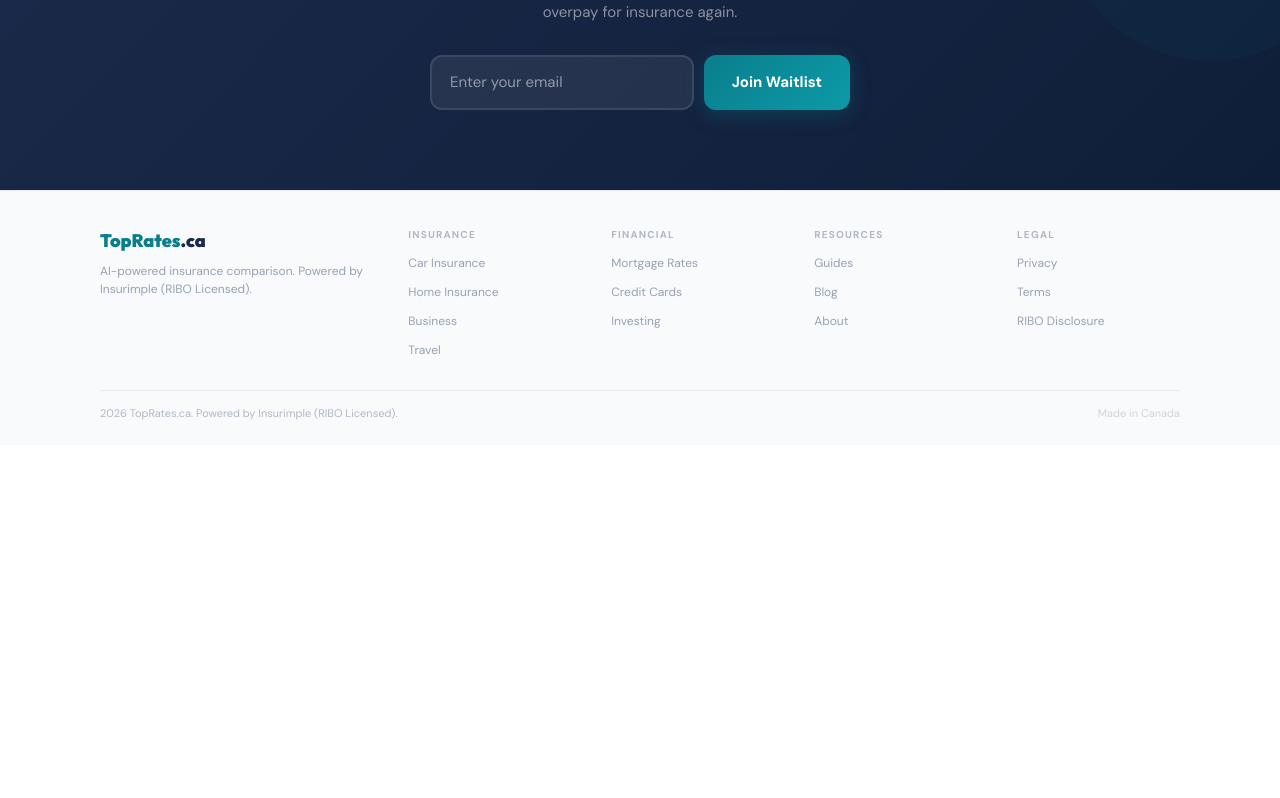
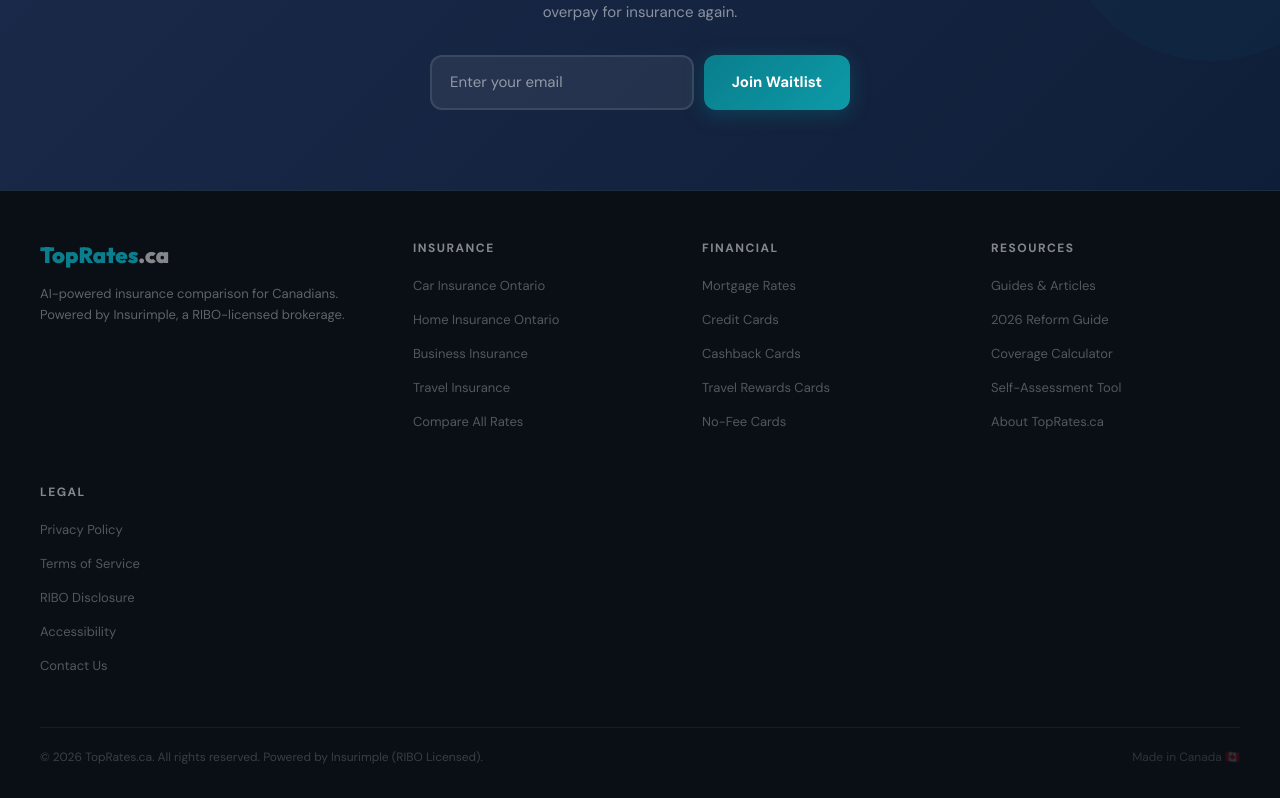
Before and after one commit to KhoslaGA/Toprates, a Next.js app: page / in a window 1280 px wide. Shown: the part 4130-4928 px from the top of the page. Before the commit the page ends 4575 px from the top, so only its background shows below. Built offline with nearby package versions, Linux system fonts and the light colour scheme.

Commit message:
footer port
4-column dark footer matching the mockup. links point at real app routes where they exist, /blog as placeholder for the resources that don't have their own page yet.

```diff
--- a/src/components/layout/Footer.tsx
+++ b/src/components/layout/Footer.tsx
@@ -1,329 +1,143 @@
-'use client'
+'use client';
 
-import Link from 'next/link'
+import Link from 'next/link';
 
-const TEAL = '#0A7E8C'
-const NAVY = '#1B2A4A'
+/**
+ * Footer — ported from design/mockups/toprates-homepage.jsx (lines 941-975)
+ */
+const columns: { title: string; links: { label: string; href: string }[] }[] = [
+  {
+    title: 'Insurance',
+    links: [
+      { label: 'Car Insurance Ontario', href: '/auto-insurance' },
+      { label: 'Home Insurance Ontario', href: '/home-insurance' },
+      { label: 'Business Insurance', href: '/business-insurance' },
+      { label: 'Travel Insurance', href: '/travel-insurance' },
+      { label: 'Compare All Rates', href: '/get-quotes' },
+    ],
+  },
+  {
+    title: 'Financial',
+    links: [
+      { label: 'Mortgage Rates', href: '/mortgages' },
+      { label: 'Credit Cards', href: '/credit-cards' },
+      { label: 'Cashback Cards', href: '/credit-cards' },
+      { label: 'Travel Rewards Cards', href: '/credit-cards' },
+      { label: 'No-Fee Cards', href: '/credit-cards' },
+    ],
+  },
+  {
+    title: 'Resources',
+    links: [
+      { label: 'Guides & Articles', href: '/blog' },
+      { label: '2026 Reform Guide', href: '/blog' },
+      { label: 'Coverage Calculator', href: '/blog' },
+      { label: 'Self-Assessment Tool', href: '/blog' },
+      { label: 'About TopRates.ca', href: '/about' },
+    ],
+  },
+  {
+    title: 'Legal',
+    links: [
+      { label: 'Privacy Policy', href: '/privacy' },
+      { label: 'Terms of Service', href: '/terms' },
+      { label: 'RIBO Disclosure', href: '/about' },
+      { label: 'Accessibility', href: '/about' },
+      { label: 'Contact Us', href: '/contact' },
+    ],
+  },
+];
 
 export default function Footer() {
   return (
     <footer
       style={{
-        background: '#f8fafb',
-        borderTop: '1px solid #e8ecf0',
-        padding: '36px 32px 24px'
+        background: '#0a0f16',
+        padding: '48px 32px 32px',
+        borderTop: '1px solid #1e2d3d',
       }}
     >
-      {/* Main footer content */}
-      <div style={{ maxWidth: 1080, margin: '0 auto' }}>
-        {/* Logo + description + 4 columns */}
-        <div
-          style={{
-            display: 'flex',
-            gap: 40,
-            marginBottom: 24
-          }}
-        >
-          {/* Column 1: Logo + Description */}
-          <div style={{ flex: '1 1 28%' }}>
+      <div style={{ maxWidth: 1200, margin: '0 auto' }}>
+        <div style={{ display: 'flex', gap: 40, marginBottom: 40, flexWrap: 'wrap' }}>
+          <div style={{ flex: '1 1 24%', minWidth: 240 }}>
             <div
               style={{
-                fontFamily: 'Outfit',
+                fontFamily: "'Outfit'",
                 fontWeight: 900,
-                fontSize: 18,
-                marginBottom: 8
+                fontSize: 22,
+                color: '#0A7E8C',
+                marginBottom: 12,
               }}
             >
-              <span style={{ color: TEAL }}>TopRates</span>
-              <span style={{ color: NAVY }}>.ca</span>
+              TopRates<span style={{ color: 'rgba(255,255,255,0.5)' }}>.ca</span>
             </div>
             <p
               style={{
-                fontSize: 12,
-                color: '#98a2b3',
-                margin: 0
+                fontSize: 13,
+                color: 'rgba(255,255,255,0.35)',
+                lineHeight: 1.6,
+                margin: 0,
               }}
             >
-              AI-powered insurance comparison. Powered by Insurimple (RIBO Licensed).
+              AI-powered insurance comparison for Canadians. Powered by Insurimple,
+              a RIBO-licensed brokerage.
             </p>
           </div>
 
-          {/* Column 2: Insurance */}
-          <div style={{ flex: '1 1 17%' }}>
-            <h3
-              style={{
-                fontSize: 10,
-                fontWeight: 700,
-                color: '#b0b8c4',
-                letterSpacing: 1.2,
-                textTransform: 'uppercase',
-                marginBottom: 8,
-                margin: '0 0 8px 0'
-              }}
-            >
-              Insurance
-            </h3>
-            <ul style={{ listStyle: 'none', padding: 0, margin: 0 }}>
-              <li style={{ marginBottom: 5 }}>
-                <Link
-                  href="/car-insurance"
-                  style={{
-                    fontSize: 12,
-                    color: '#98a2b3',
-                    cursor: 'pointer',
-                    textDecoration: 'none'
-                  }}
-                >
-                  Car Insurance
-                </Link>
-              </li>
-              <li style={{ marginBottom: 5 }}>
-                <Link
-                  href="/home-insurance"
-                  style={{
-                    fontSize: 12,
-                    color: '#98a2b3',
-                    cursor: 'pointer',
-                    textDecoration: 'none'
-                  }}
-                >
-                  Home Insurance
-                </Link>
-              </li>
-              <li style={{ marginBottom: 5 }}>
-                <Link
-                  href="/business-insurance"
-                  style={{
-                    fontSize: 12,
-                    color: '#98a2b3',
-                    cursor: 'pointer',
-                    textDecoration: 'none'
-                  }}
-                >
-                  Business
-                </Link>
-              </li>
-              <li style={{ marginBottom: 5 }}>
-                <Link
-                  href="/travel-insurance"
-                  style={{
-                    fontSize: 12,
-                    color: '#98a2b3',
-                    cursor: 'pointer',
-                    textDecoration: 'none'
-                  }}
-                >
-                  Travel
-                </Link>
-              </li>
-            </ul>
-          </div>
-
-          {/* Column 3: Financial */}
-          <div style={{ flex: '1 1 17%' }}>
-            <h3
-              style={{
-                fontSize: 10,
-                fontWeight: 700,
-                color: '#b0b8c4',
-                letterSpacing: 1.2,
-                textTransform: 'uppercase',
-                marginBottom: 8,
-                margin: '0 0 8px 0'
-              }}
-            >
-              Financial
-            </h3>
-            <ul style={{ listStyle: 'none', padding: 0, margin: 0 }}>
-              <li style={{ marginBottom: 5 }}>
-                <Link
-                  href="/mortgage-rates"
-                  style={{
-                    fontSize: 12,
-                    color: '#98a2b3',
-                    cursor: 'pointer',
-                    textDecoration: 'none'
-                  }}
-                >
-                  Mortgage Rates
-                </Link>
-              </li>
-              <li style={{ marginBottom: 5 }}>
-                <Link
-                  href="/credit-cards"
-                  style={{
-                    fontSize: 12,
-                    color: '#98a2b3',
-                    cursor: 'pointer',
-                    textDecoration: 'none'
-                  }}
-                >
-                  Credit Cards
-                </Link>
-              </li>
-              <li style={{ marginBottom: 5 }}>
-                <Link
-                  href="/investing"
-                  style={{
-                    fontSize: 12,
-                    color: '#98a2b3',
-                    cursor: 'pointer',
-                    textDecoration: 'none'
-                  }}
-                >
-                  Investing
-                </Link>
-              </li>
-            </ul>
-          </div>
-
-          {/* Column 4: Resources */}
-          <div style={{ flex: '1 1 17%' }}>
-            <h3
-              style={{
-                fontSize: 10,
-                fontWeight: 700,
-                color: '#b0b8c4',
-                letterSpacing: 1.2,
-                textTransform: 'uppercase',
-                marginBottom: 8,
-                margin: '0 0 8px 0'
-              }}
-            >
-              Resources
-            </h3>
-            <ul style={{ listStyle: 'none', padding: 0, margin: 0 }}>
-              <li style={{ marginBottom: 5 }}>
-                <Link
-                  href="/guides"
-                  style={{
-                    fontSize: 12,
-                    color: '#98a2b3',
-                    cursor: 'pointer',
-                    textDecoration: 'none'
-                  }}
-                >
-                  Guides
-                </Link>
-              </li>
-              <li style={{ marginBottom: 5 }}>
-                <Link
-                  href="/blog"
-                  style={{
-                    fontSize: 12,
-                    color: '#98a2b3',
-                    cursor: 'pointer',
-                    textDecoration: 'none'
-                  }}
-                >
-                  Blog
-                </Link>
-              </li>
-              <li style={{ marginBottom: 5 }}>
-                <Link
-                  href="/about"
-                  style={{
-                    fontSize: 12,
-                    color: '#98a2b3',
-                    cursor: 'pointer',
-                    textDecoration: 'none'
-                  }}
-                >
-                  About
-                </Link>
-              </li>
-            </ul>
-          </div>
-
-          {/* Column 5: Legal */}
-          <div style={{ flex: '1 1 17%' }}>
-            <h3
-              style={{
-                fontSize: 10,
-                fontWeight: 700,
-                color: '#b0b8c4',
-                letterSpacing: 1.2,
-                textTransform: 'uppercase',
-                marginBottom: 8,
-                margin: '0 0 8px 0'
-              }}
-            >
-              Legal
-            </h3>
-            <ul style={{ listStyle: 'none', padding: 0, margin: 0 }}>
-              <li style={{ marginBottom: 5 }}>
-                <Link
-                  href="/privacy"
-                  style={{
-                    fontSize: 12,
-                    color: '#98a2b3',
-                    cursor: 'pointer',
-                    textDecoration: 'none'
-                  }}
-                >
-                  Privacy
-                </Link>
-              </li>
-              <li style={{ marginBottom: 5 }}>
-                <Link
-                  href="/terms"
-                  style={{
-                    fontSize: 12,
-                    color: '#98a2b3',
-                    cursor: 'pointer',
-                    textDecoration: 'none'
-                  }}
-                >
-                  Terms
-                </Link>
-              </li>
-              <li style={{ marginBottom: 5 }}>
-                <a
-                  href="/ribo-disclosure"
-                  style={{
-                    fontSize: 12,
-                    color: '#98a2b3',
-                    cursor: 'pointer',
-                    textDecoration: 'none'
-                  }}
-                >
-                  RIBO Disclosure
-                </a>
-              </li>
-            </ul>
-          </div>
+          {columns.map((col) => (
+            <div key={col.title} style={{ flex: '1 1 17%', minWidth: 160 }}>
+              <div
+                style={{
+                  fontSize: 12,
+                  fontWeight: 700,
+                  color: 'rgba(255,255,255,0.5)',
+                  letterSpacing: 1.5,
+                  textTransform: 'uppercase',
+                  marginBottom: 16,
+                }}
+              >
+                {col.title}
+              </div>
+              {col.links.map((l) => (
+                <div key={l.label} style={{ marginBottom: 10 }}>
+                  <Link
+                    href={l.href}
+                    style={{
+                      fontSize: 13,
+                      color: 'rgba(255,255,255,0.3)',
+                      textDecoration: 'none',
+                      transition: 'color 0.2s',
+                    }}
+                    onMouseEnter={(e) => (e.currentTarget.style.color = '#0A7E8C')}
+                    onMouseLeave={(e) => (e.currentTarget.style.color = 'rgba(255,255,255,0.3)')}
+                  >
+                    {l.label}
+                  </Link>
+                </div>
+              ))}
+            </div>
+          ))}
         </div>
 
-        {/* Bottom bar */}
         <div
           style={{
-            borderTop: '1px solid #e8ecf0',
-            paddingTop: 14,
+            borderTop: '1px solid rgba(255,255,255,0.06)',
+            paddingTop: 20,
             display: 'flex',
             justifyContent: 'space-between',
-            alignItems: 'center'
+            alignItems: 'center',
+            flexWrap: 'wrap',
+            gap: 8,
           }}
         >
-          <p
-            style={{
-              fontSize: 11,
-              color: '#b0b8c4',
-              margin: 0
-            }}
-          >
-            2026 TopRates.ca. Powered by Insurimple (RIBO Licensed).
-          </p>
-          <p
-            style={{
-              fontSize: 11,
-              color: '#d0d5db',
-              margin: 0
-            }}
-          >
-            Made in Canada
-          </p>
+          <span style={{ fontSize: 12, color: 'rgba(255,255,255,0.2)' }}>
+            © 2026 TopRates.ca. All rights reserved. Powered by Insurimple (RIBO Licensed).
+          </span>
+          <span style={{ fontSize: 12, color: 'rgba(255,255,255,0.15)' }}>
+            Made in Canada 🇨🇦
+          </span>
         </div>
       </div>
     </footer>
-  )
+  );
 }
```
